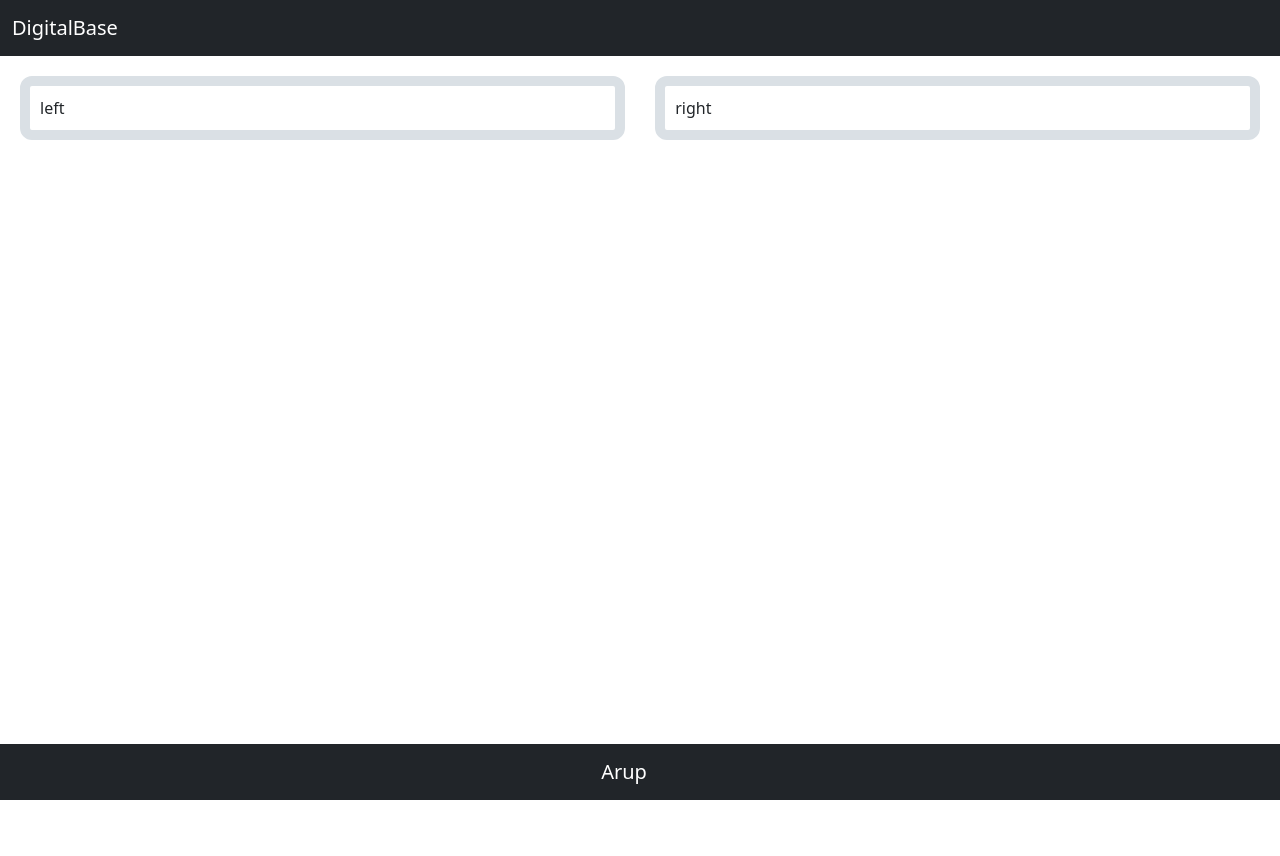
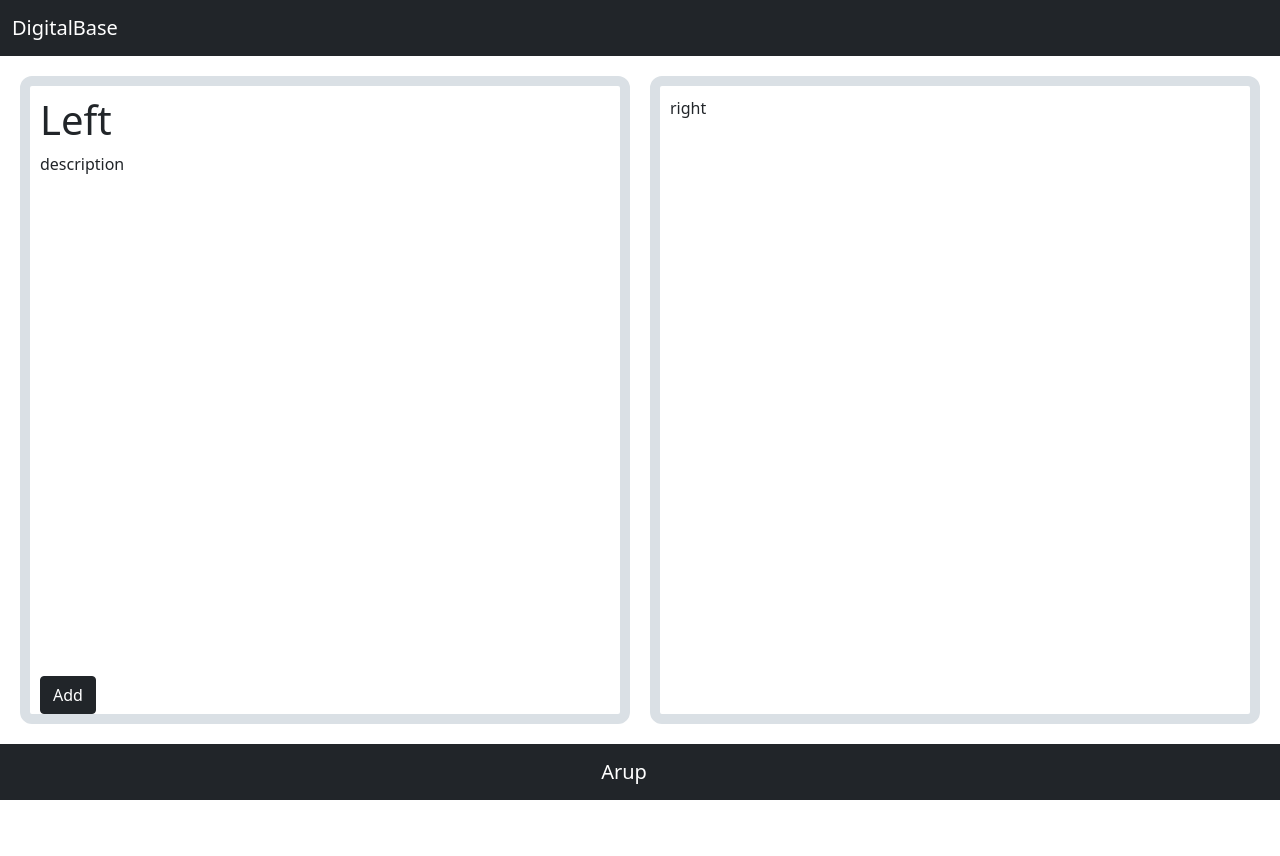
Before and after one commit to Yi-Chen89/DigitalBase, a Django app: page /project/ in a window 1280 px wide. After the commit the page ends 800 px from the top, so only its background shows below. Run offline with Django 3.2, Linux system fonts and the light colour scheme.

Commit message:
Work on project app index page
- modify two-pannel-layout.html to allow content on panels
- modify index.html to input sample content for index page
  - add title div
  - add description div
  - add button
- modify styles.css to expand panels to full height

```diff
--- a/DigitalBase/home/static/home/css/styles.css
+++ b/DigitalBase/home/static/home/css/styles.css
@@ -54,7 +54,7 @@
 
 .panel-page-container {
     width: 100%;
-    min-height: 800px;
+    height: calc(100vh - 112px);
 
     padding: 10px;
 }
@@ -62,8 +62,8 @@
 /* for two panel page */
 
 .half-panel-container {
-    width: 48%;
-    height: 100%;
+    width: calc(50% - 20px);
+    height: calc(100vh - 152px);
 
     border-style: solid;
     border-width: 10px;
@@ -72,4 +72,12 @@
 
     margin: 10px;
     padding: 10px;
+
+    position:relative;
 }
+
+.half-panel-container:hover {
+    background-color: #dae0e5;
+    border-color: #495057;
+    transition: 0.3s;
+}
--- a/DigitalBase/home/templates/two-panel-layout.html
+++ b/DigitalBase/home/templates/two-panel-layout.html
@@ -4,10 +4,12 @@
 
     <div class="panel-page-container">
         <div class="half-panel-container" style="float: left">
-            left
+            {% block left-panel %}
+            {% endblock %}
         </div>
         <div class="half-panel-container" style="float: right">
-            right
+            {% block right-panel %}
+            {% endblock %}
         </div>
     </div>
 
--- a/DigitalBase/project/templates/project/index.html
+++ b/DigitalBase/project/templates/project/index.html
@@ -3,3 +3,19 @@
 {% block title %}
     ProjectBase
 {% endblock %}
+
+{% block left-panel %}
+    <div>
+        <h1>Left
+    </div>
+    <div>
+        description
+    </div>
+    <div style="position:absolute; bottom:0; width:100%;">
+        <button type="button" class="btn btn-dark">Add</button>
+    </div>
+{% endblock %}
+
+{% block right-panel %}
+    right
+{% endblock %}
```
